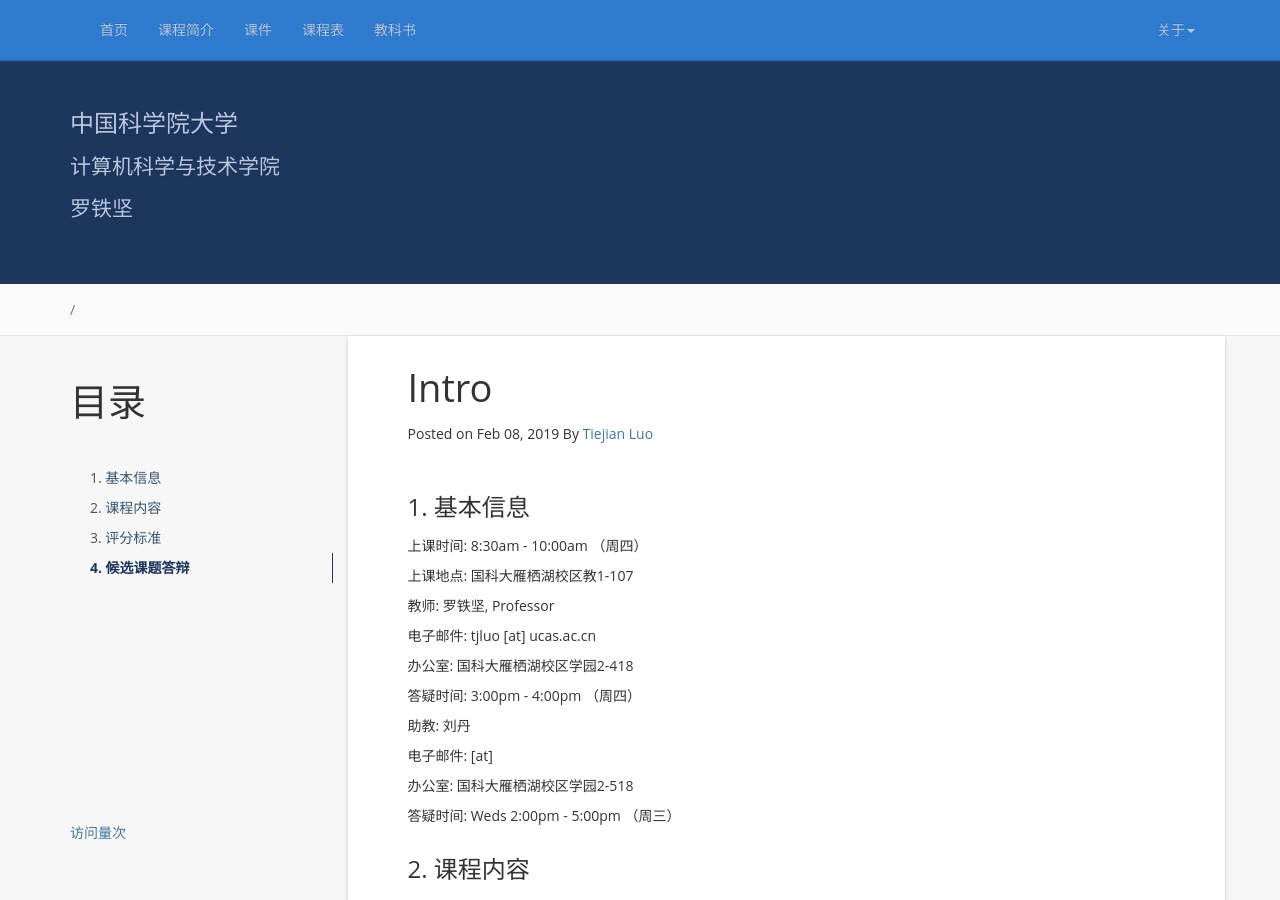
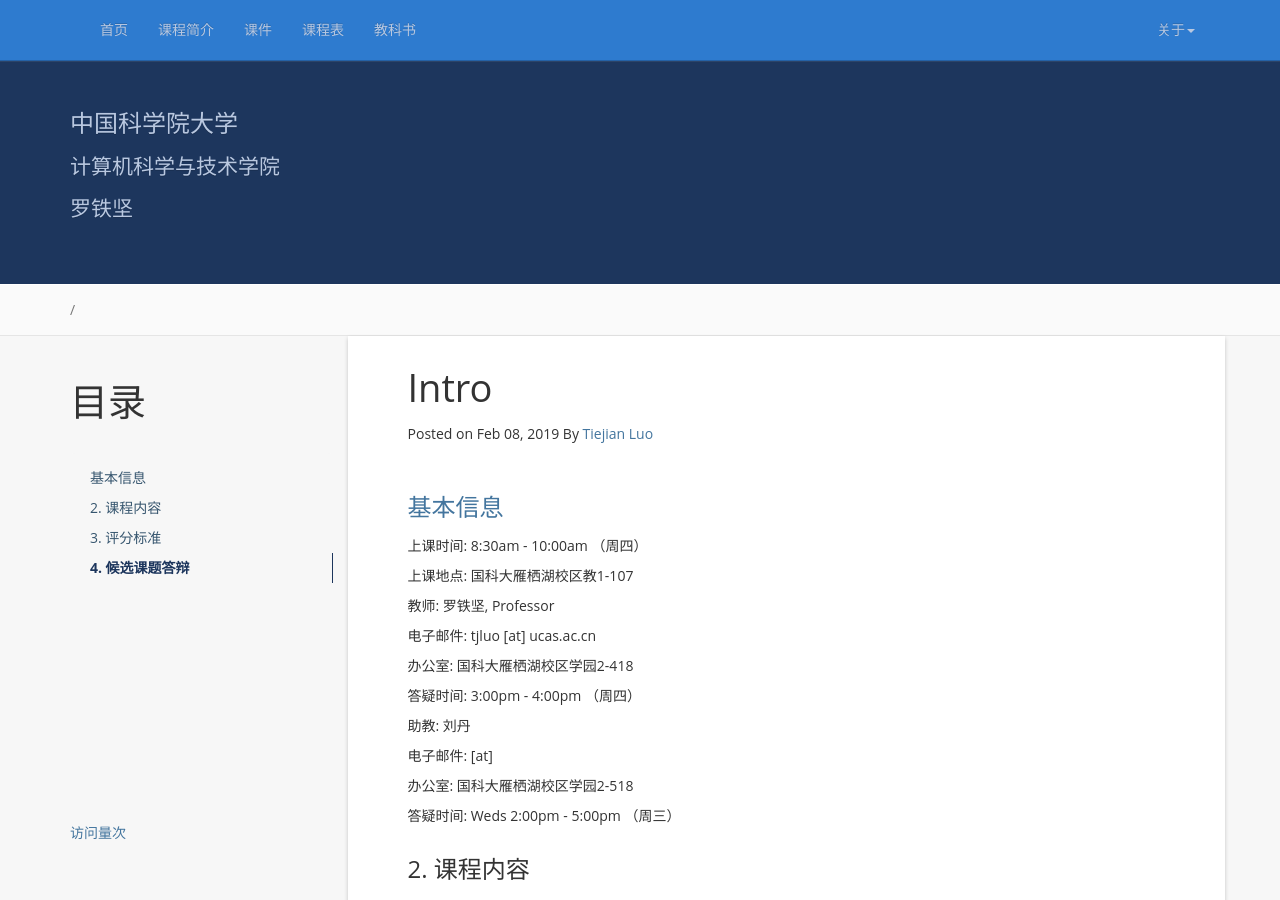
Before and after one commit to tjluo-ucas/ns, a Jekyll site: the page built from _posts/2019-02-08-intro.md, in a window 1280 px wide and 900 px high. Built offline with Jekyll 4.4.1, drawn with Linux system fonts in a browser that asks for light colours; nearby versions of some CDN libraries; a script that is not in the unit is left out; comment, search, counter and statistics services are not loaded.

Commit message:
Update 2019-02-08-intro.md

```diff
--- a/_posts/2019-02-08-intro.md
+++ b/_posts/2019-02-08-intro.md
@@ -7,7 +7,7 @@
 * content
 {:toc}
 
-### 1. 基本信息
+### [基本信息](#basic)
 
 上课时间: 8:30am - 10:00am （周四）
 
```
